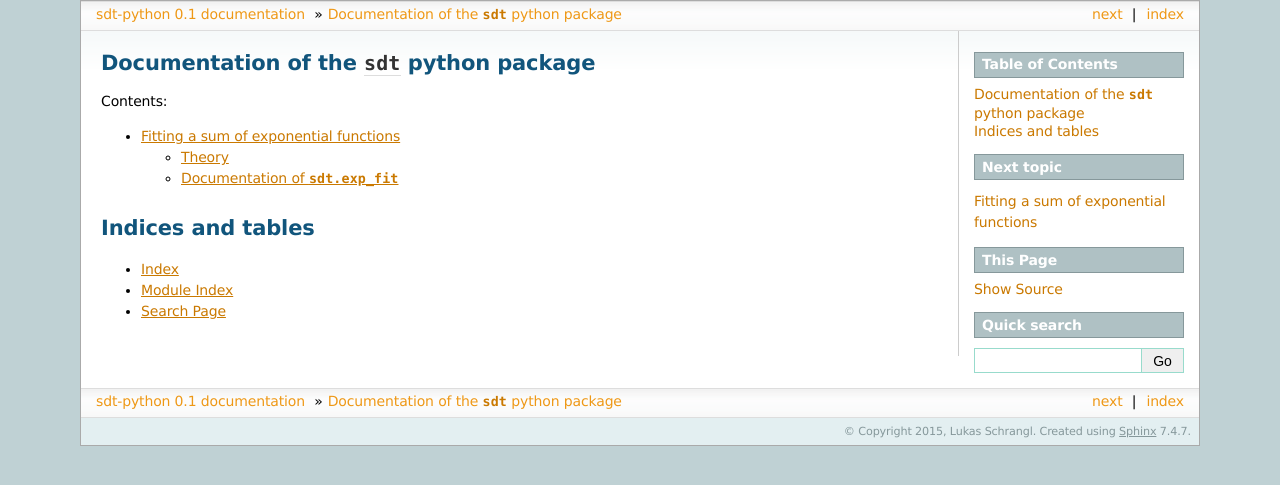
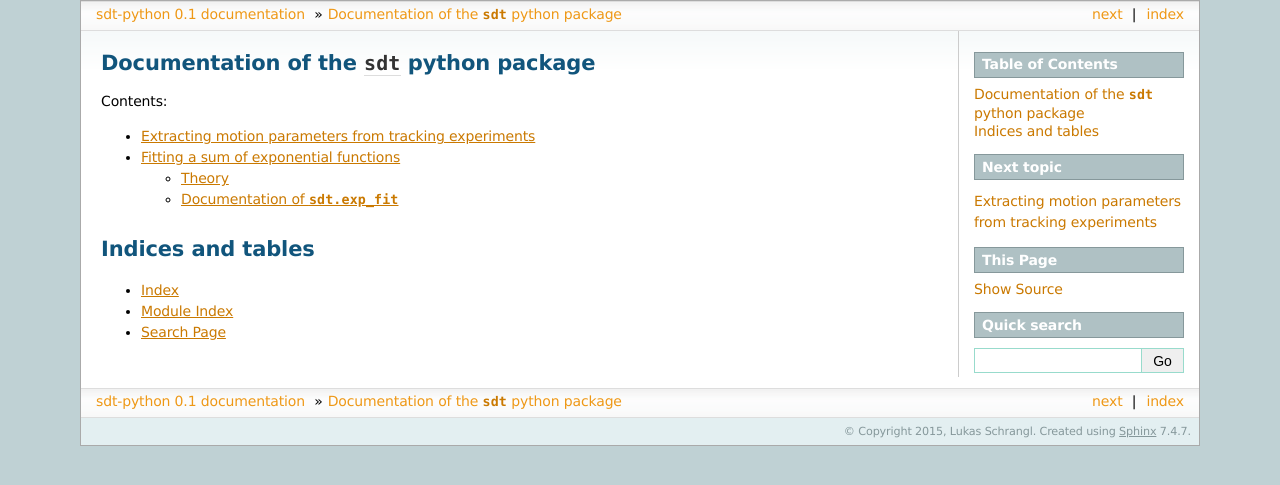
Before and after one commit to schuetzgroup/sdt-python, a Sphinx documentation site: the page built from doc/index.rst, in a window 1280 px wide. Shown: the top 485 px of the page. Built offline with Sphinx 7.4.7, drawn with Linux system fonts in a browser that asks for light colours.

Commit message:
doc: Add `motion` documentation

```diff
--- a/doc/index.rst
+++ b/doc/index.rst
@@ -11,6 +11,7 @@ Contents:
 .. toctree::
     :maxdepth: 2
 
+    motion
     exp_fit
 
 
--- /dev/null
+++ b/doc/motion.rst
@@ -0,0 +1,5 @@
+Extracting motion parameters from tracking experiments
+======================================================
+
+.. automodule:: sdt.motion
+    :members:
```
